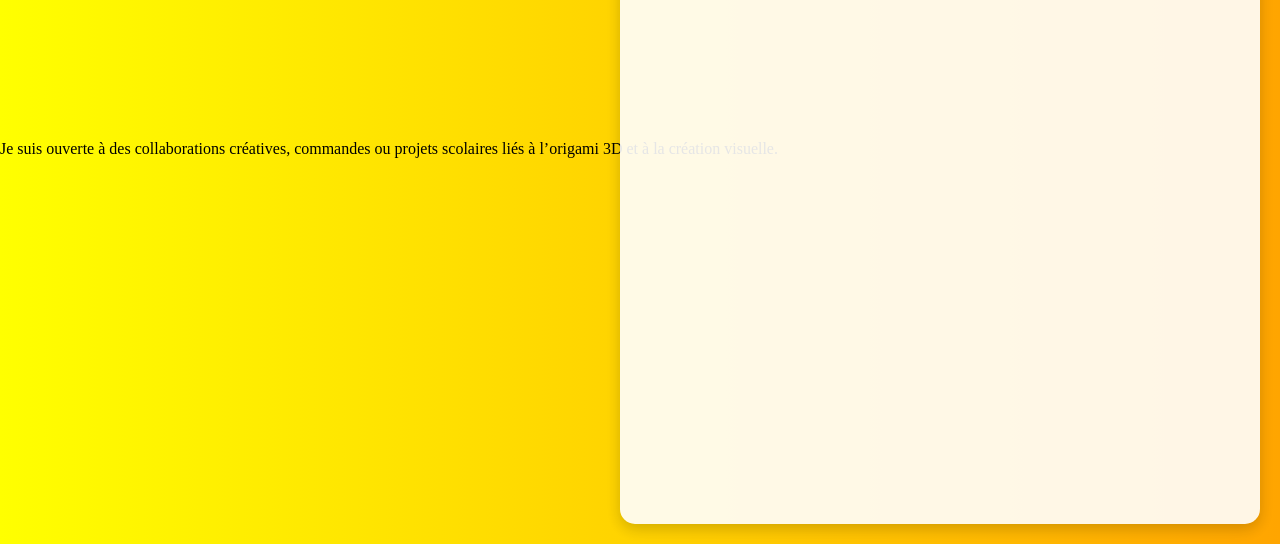
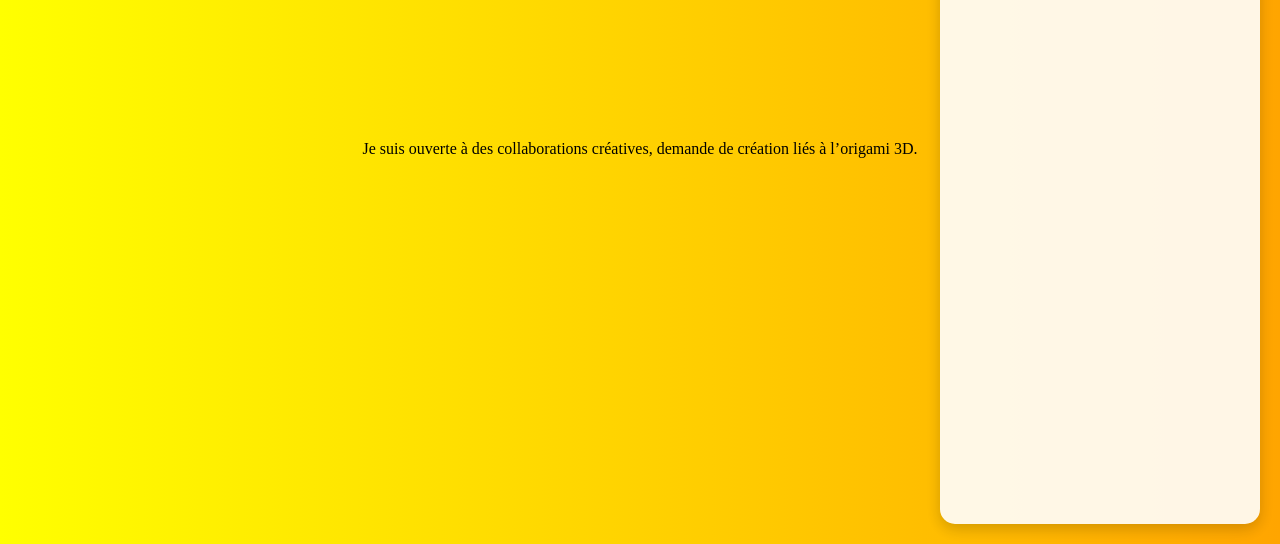
Before and after one commit to m0bley-git/Portfolio-Efuno, a plain HTML site: page contact.html in a window 1280 px wide. Both pictures are taken after a click on the element 1245 px from the left and 30 px from the top of the page. Shown: the part 256-800 px from the top of the page. Drawn offline with Linux system fonts and the light colour scheme.

Commit message:
ajustement de fin

```diff
--- a/contact.html
+++ b/contact.html
@@ -24,7 +24,7 @@
     <div>
         <h3 class="titre_contact">Vous avez un projet ? Discutons-en !</h3>
         <p class="texte_contact">Je suis ouverte à des collaborations créatives,
-            commandes ou projets scolaires liés à l’origami 3D et à la création visuelle.</p>
+            demande de création liés à l’origami 3D.</p>
     </div>
     <a href="https://www.instagram.com/efuno3d/">
         <img src="Images/instagram.png" alt="instagram" class="logo_insta">
--- a/style.css
+++ b/style.css
@@ -31,8 +31,9 @@ header {
 }
 
 #menu {
-    width: 50vmax;
+    width: 90vw;
     height: 90vh;
+    max-width: 320px;
     background-color: white;
     opacity: 0.9;
     line-height: 3;
@@ -161,7 +162,7 @@ h4 {
 .texte_contact {
     margin-top: 12%;
     font-size: 1rem;
-    text-align: left;
+    text-align: center;
     line-height: 2;
 }
 
```
